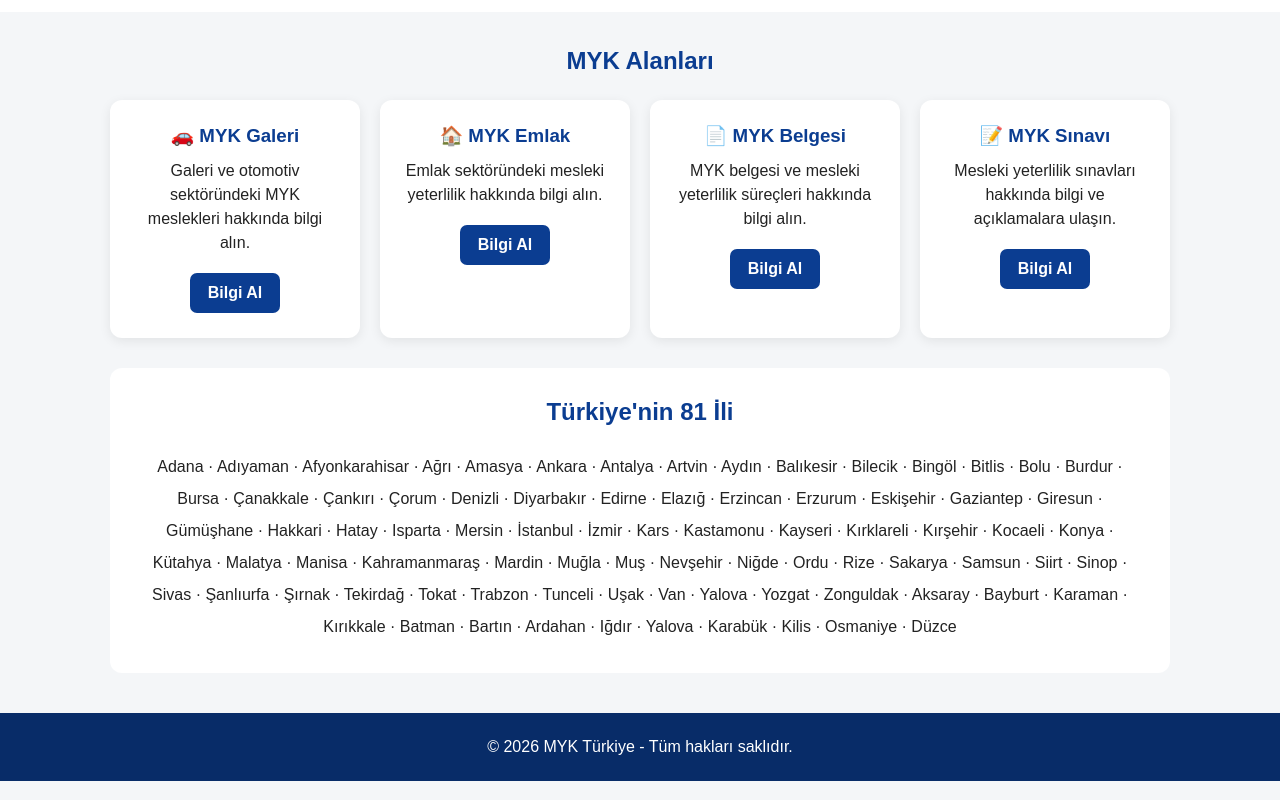
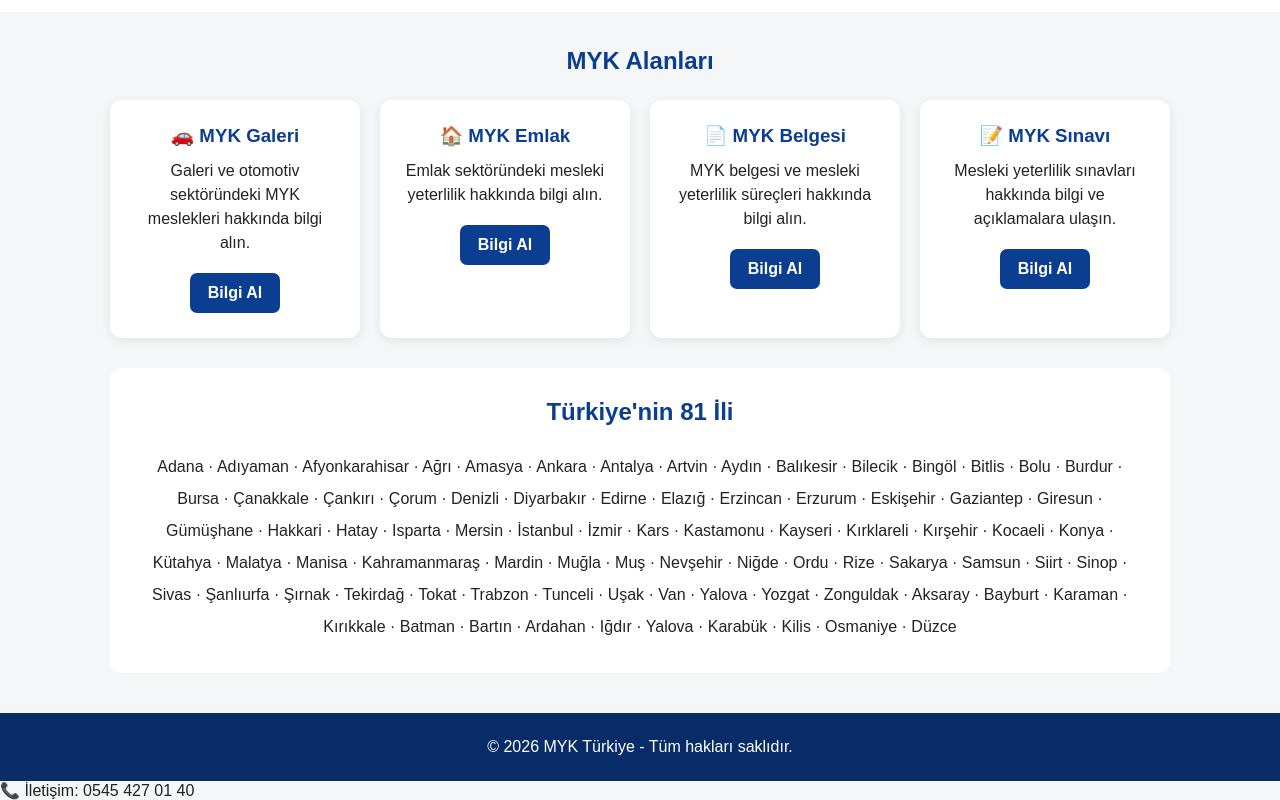
Before and after one commit to mykturkiye/myk-turkiye, a plain HTML site: page index.html in a window 1280 px wide. Shown: the part 344-1144 px from the top of the page. Drawn offline with Linux system fonts and the light colour scheme.

Commit message:
Update index.html

```diff
--- a/index.html
+++ b/index.html
@@ -224,6 +224,6 @@
 <footer id="iletisim">
   <p>© 2026 MYK Türkiye - Tüm hakları saklıdır.</p>
 </footer>
-
+<p>📞 İletişim: 0545 427 01 40</p>
 </body>
 </html>
```
